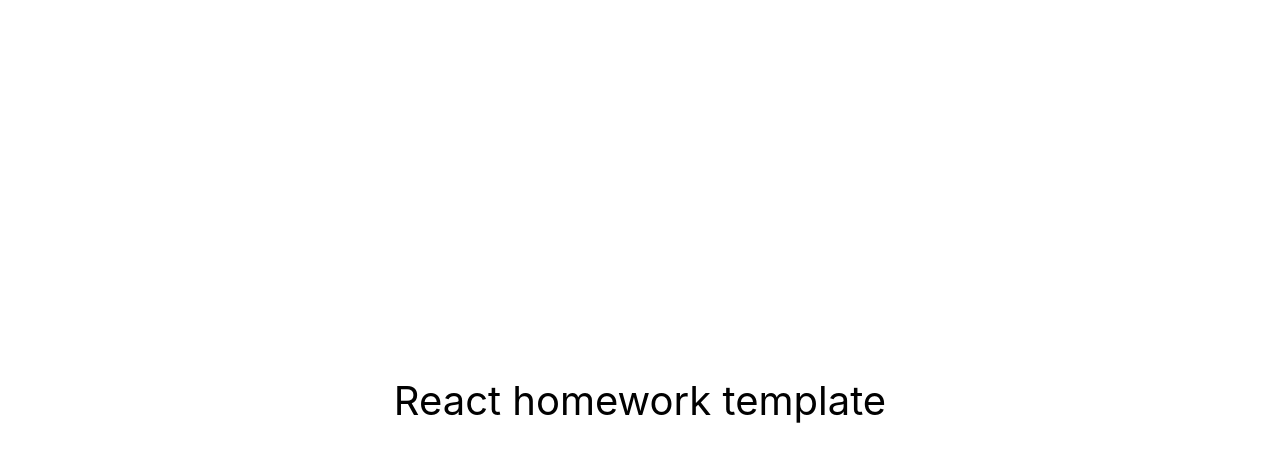
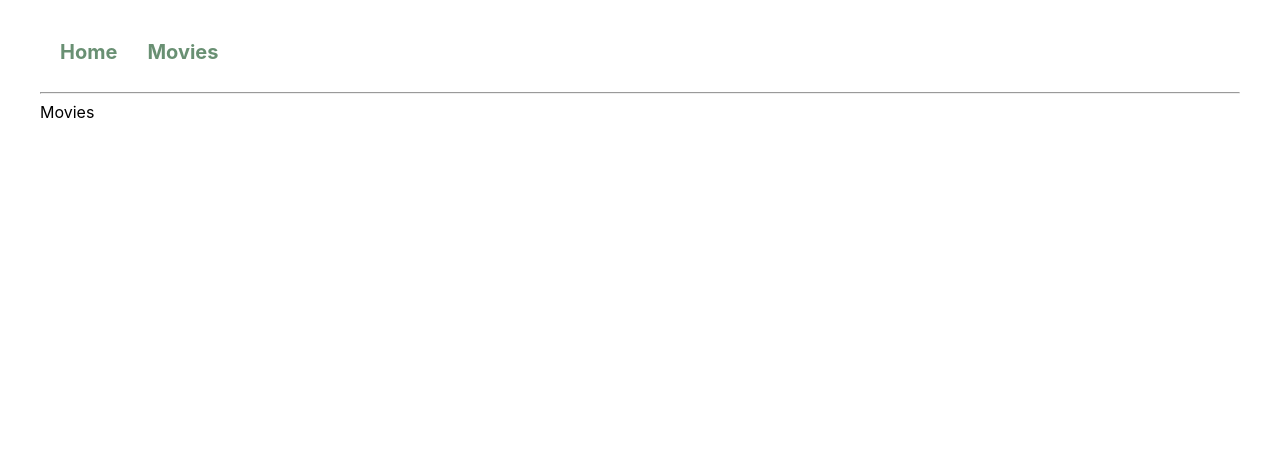
Before and after one commit to Vovap1991/goit-react-hw-05-movies, a React (Create React App) app: page /goit-react-hw-05-movies/movies in a window 1280 px wide. Shown: the top 462 px of the page. Built offline with nearby package versions, Linux system fonts and the light colour scheme.

Commit message:
Навігація + рути
Додав маршрутизацію та стилі для навігації

```diff
--- a/package.json
+++ b/package.json
@@ -7,10 +7,12 @@
     "@testing-library/jest-dom": "^5.16.3",
     "@testing-library/react": "^12.1.4",
     "@testing-library/user-event": "^13.5.0",
+    "axios": "^1.5.0",
     "react": "^18.1.0",
     "react-dom": "^18.1.0",
     "react-router-dom": "^6.15.0",
     "react-scripts": "5.0.1",
+    "styled-components": "^6.0.7",
     "web-vitals": "^2.1.3"
   },
   "scripts": {
--- a/src/components/App.jsx
+++ /dev/null
@@ -1,16 +0,0 @@
-export const App = () => {
-  return (
-    <div
-      style={{
-        height: '100vh',
-        display: 'flex',
-        justifyContent: 'center',
-        alignItems: 'center',
-        fontSize: 40,
-        color: '#010101'
-      }}
-    >
-      React homework template
-    </div>
-  );
-};
--- /dev/null
+++ b/src/components/App/App.jsx
@@ -0,0 +1,29 @@
+import { Routes, Route, Link } from 'react-router-dom';
+
+import { Container, ContainerNav, ContainerNavLink } from './App.styled';
+
+export const App = () => {
+  return (
+    <Container>
+      <ContainerNav>
+        <ContainerNavLink to="/">Home</ContainerNavLink>
+        <ContainerNavLink to="/movies">Movies</ContainerNavLink>
+      </ContainerNav>
+      <hr />
+
+      <Routes>
+        <Route path="/" element={<div>Home</div>} />
+        <Route path="/movies" element={<div>Movies</div>} />
+        <Route path="/movies/:movieId" element={<div>Selected Movie</div>} />
+        <Route
+          path="/movies/:movieId/cast"
+          element={<div>Selected Movie Cast</div>}
+        />
+        <Route
+          path="/movies/:movieId/reviews"
+          element={<div>Selected Movie Reviews</div>}
+        />
+      </Routes>
+    </Container>
+  );
+};
--- /dev/null
+++ b/src/components/App/App.styled.js
@@ -0,0 +1,41 @@
+import styled from 'styled-components';
+import { Link } from 'react-router-dom';
+
+export const Container = styled.div`
+  display: block;
+  max-width: 1200px;
+  margin: 0 auto;
+  padding: 20px;
+`;
+
+export const ContainerNav = styled.nav`
+  display: flex;
+  gap: 20px;
+  padding: 15px;
+`;
+
+export const ContainerNavLink = styled(Link)`
+  list-style: none;
+  text-decoration: none;
+
+  font-size: 20px;
+  font-weight: 700;
+  color: #699073;
+
+  padding: 5px;
+
+  transition: color 200ms linear, font-size 200ms linear,
+    box-shadow 200ms linear;
+
+  &:hover {
+    color: #ff4500;
+    font-size: 25px;
+  }
+  &: focus {
+    color: #ff4500;
+    font-size: 25px;
+    box-shadow: rgba(0, 0, 0, 0.75) 3px 4px 8px -1px;
+    border-radius: 4px;
+    background-color: #faeee9;
+  }
+`;
--- /dev/null
+++ b/src/components/api/api.js
@@ -0,0 +1,3 @@
+// import axios from 'axios';
+
+const key = '6178ee758ee87dc14bb4d89ae2a9c14c';
--- a/src/index.js
+++ b/src/index.js
@@ -1,6 +1,6 @@
 import React from 'react';
 import ReactDOM from 'react-dom/client';
-import { App } from 'components/App';
+import { App } from 'components/App/App';
 import './index.css';
 import { BrowserRouter } from 'react-router-dom';
 
```
Also changed, not shown: 1 other file (tests, documents, lock files or other folders).
